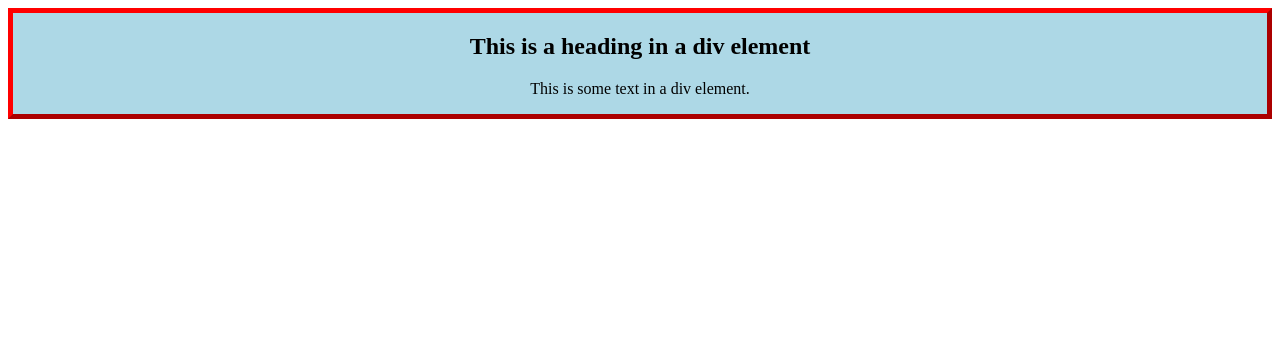
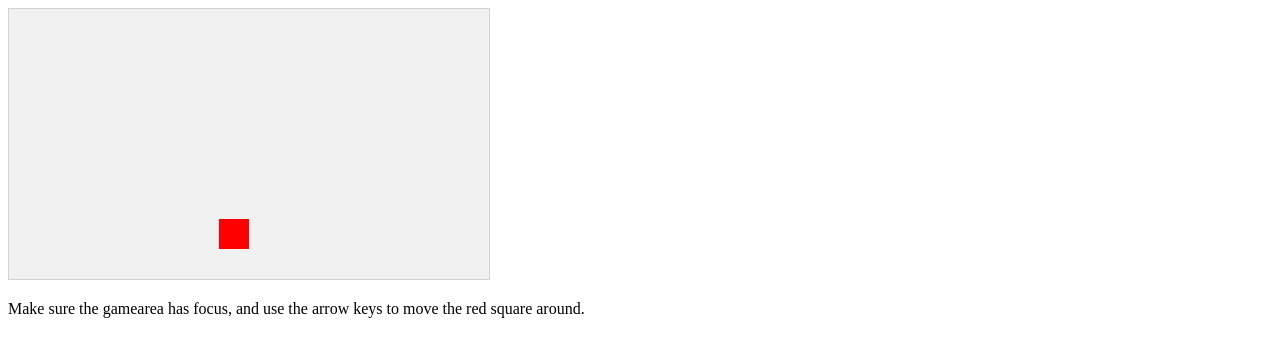
Before and after one commit to bundgaard1/bundgaard1.github.io, a plain HTML site: page index.html in a window 1280 px wide. Drawn offline with Linux system fonts and the light colour scheme.

Commit message:
Moving square

```diff
--- a/index.html
+++ b/index.html
@@ -1,19 +1,90 @@
+<!DOCTYPE html>
 <html>
 <head>
+<meta name="viewport" content="width=device-width, initial-scale=1.0"/>
 <style>
-.myDiv {
-  border: 5px outset red;
-  background-color: lightblue;
-  text-align: center;
+canvas {
+    border:1px solid #d3d3d3;
+    background-color: #f1f1f1;
 }
 </style>
 </head>
-<body>
+<body onload="startGame()">
 
-<div class="myDiv">
-  <h2>This is a heading in a div element</h2>
-  <p>This is some text in a div element.</p>
-</div>
+<script>
+var myGamePiece;
+
+function startGame() {
+    myGamePiece = new component(30, 30, "red", 225, 225);
+    myGameArea.start();
+}
+
+var myGameArea = {
+    canvas : document.createElement("canvas"),
+    start : function() {
+        this.canvas.width = 480;
+        this.canvas.height = 270;
+        this.context = this.canvas.getContext("2d");
+        document.body.insertBefore(this.canvas, document.body.childNodes[0]);
+        this.frameNo = 0;
+        this.interval = setInterval(updateGameArea, 20);
+        window.addEventListener('keydown', function (e) {
+            e.preventDefault();
+            myGameArea.keys = (myGameArea.keys || []);
+            myGameArea.keys[e.keyCode] = (e.type == "keydown");
+        })
+        window.addEventListener('keyup', function (e) {
+            myGameArea.keys[e.keyCode] = (e.type == "keydown");
+        })
+    },
+    stop : function() {
+        clearInterval(this.interval);
+    },
+    clear : function() {
+        this.context.clearRect(0, 0, this.canvas.width, this.canvas.height);
+    }
+}
+
+function component(width, height, color, x, y, type) {
+
+    this.type = type;
+    this.width = width;
+    this.height = height;
+    this.speed = 0;
+    this.angle = 0;
+    this.moveAngle = 0;
+    this.x = x;
+    this.y = y;
+    this.update = function() {
+        ctx = myGameArea.context;
+        ctx.save();
+        ctx.translate(this.x, this.y);
+        ctx.rotate(this.angle);
+        ctx.fillStyle = color;
+        ctx.fillRect(this.width / -2, this.height / -2, this.width, this.height);
+        ctx.restore();
+    }
+    this.newPos = function() {
+        this.angle += this.moveAngle * Math.PI / 180;
+        this.x += this.speed * Math.sin(this.angle);
+        this.y -= this.speed * Math.cos(this.angle);
+    }
+}
+
+function updateGameArea() {
+    myGameArea.clear();
+    myGamePiece.moveAngle = 0;
+    myGamePiece.speed = 0;
+    if (myGameArea.keys && myGameArea.keys[37]) {myGamePiece.moveAngle = -1; }
+    if (myGameArea.keys && myGameArea.keys[39]) {myGamePiece.moveAngle = 1; }
+    if (myGameArea.keys && myGameArea.keys[38]) {myGamePiece.speed= 1; }
+    if (myGameArea.keys && myGameArea.keys[40]) {myGamePiece.speed= -1; }
+    myGamePiece.newPos();
+    myGamePiece.update();
+}
+</script>
+
+<p>Make sure the gamearea has focus, and use the arrow keys to move the red square around.</p>
 
 </body>
 </html>
```
